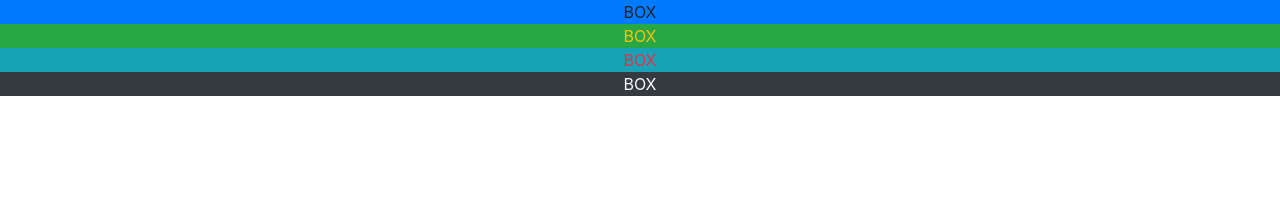
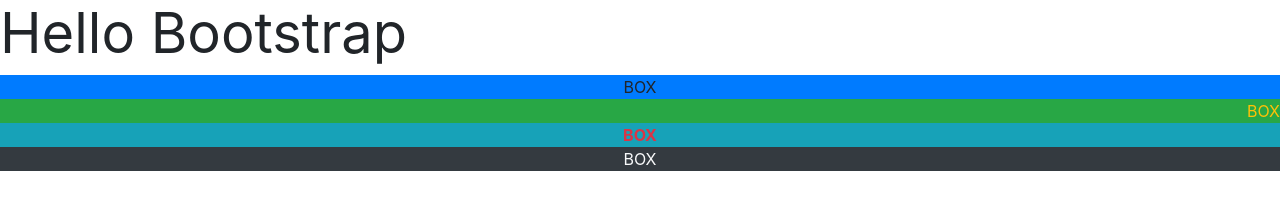
Before and after one commit to YuiseiMaruyama/Bootstrap, a plain HTML site: page index.html in a window 1280 px wide. Drawn offline with nearby package versions, Linux system fonts and the light colour scheme.

Commit message:
add new file

```diff
--- a/index.html
+++ b/index.html
@@ -1,4 +1,4 @@
-<!-- #03 要素に色をつけてみよう -->
+<!-- #04 テキストのスタイリングをしよう -->
 
 <!-- Bootstrapの利点としてstyle.cssに記述しなくてもHTML内でcssの機能を実装できる -->
 <!doctype html>
@@ -20,9 +20,11 @@
   </head>
   <body>
     <!-- <div class="box">BOX</div> -->
+    <!-- display:大見出しを作る -->
+    <h2 class="font-weight-normal display-4">Hello Bootstrap</h2>
     <div class="text-center bg-primary">BOX</div>
-    <div class="text-center bg-success text-warning">BOX</div>
-    <div class="text-center bg-info text-danger">BOX</div>
+    <div class="text-right bg-success text-warning">BOX</div>
+    <div class="text-center bg-info text-danger font-weight-bold">BOX</div>
     <div class="text-center bg-dark text-light">BOX</div>
 
     <!-- Optional JavaScript -->
```
